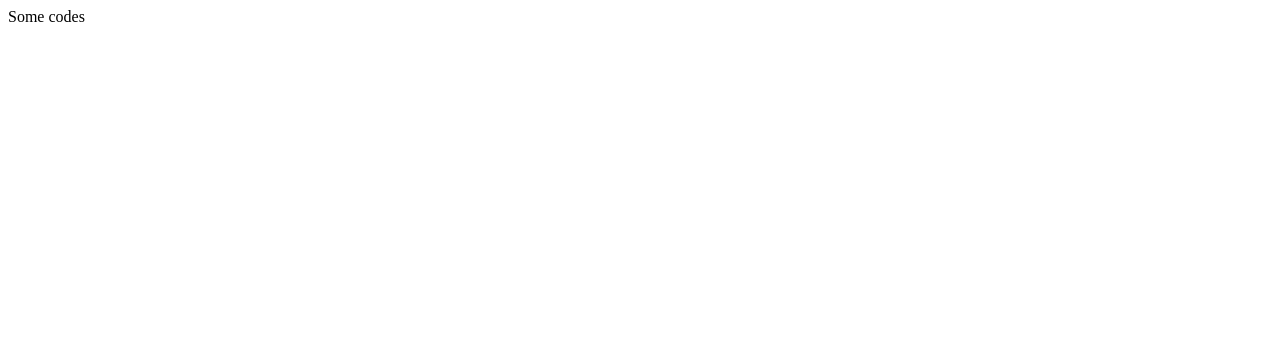
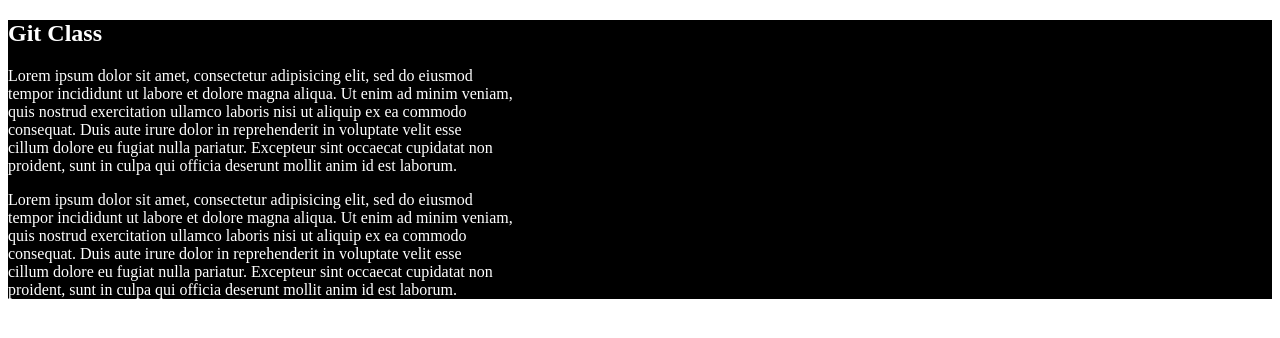
Before and after one commit to Benwaz78/student_repo, a plain HTML site: page index.htm in a window 1280 px wide. Drawn offline with Linux system fonts and the light colour scheme.

Commit message:
make some changes

```diff
--- a/index.htm
+++ b/index.htm
@@ -1 +1,29 @@
-Some codes
+<!DOCTYPE html>
+<html lang="en">
+<head>
+	<link rel="stylesheet" type="text/css" href="style.css">
+	<title>Home</title>
+</head>
+<body>
+	<section class="caleb">
+		<h2>Git Class</h2>
+		<p>
+			Lorem ipsum dolor sit amet, consectetur adipisicing elit, sed do eiusmod<br>
+			tempor incididunt ut labore et dolore magna aliqua. Ut enim ad minim veniam,<br>
+			quis nostrud exercitation ullamco laboris nisi ut aliquip ex ea commodo<br>
+			consequat. Duis aute irure dolor in reprehenderit in voluptate velit esse<br>
+			cillum dolore eu fugiat nulla pariatur. Excepteur sint occaecat cupidatat non<br>
+			proident, sunt in culpa qui officia deserunt mollit anim id est laborum.
+		</p>
+		<p>
+			Lorem ipsum dolor sit amet, consectetur adipisicing elit, sed do eiusmod<br>
+			tempor incididunt ut labore et dolore magna aliqua. Ut enim ad minim veniam,<br>
+			quis nostrud exercitation ullamco laboris nisi ut aliquip ex ea commodo<br>
+			consequat. Duis aute irure dolor in reprehenderit in voluptate velit esse<br>
+			cillum dolore eu fugiat nulla pariatur. Excepteur sint occaecat cupidatat non<br>
+			proident, sunt in culpa qui officia deserunt mollit anim id est laborum.
+		</p>
+	</section>
+
+</body>
+</html>
--- a/style.css
+++ b/style.css
@@ -0,0 +1,4 @@
+.caleb{
+	background-color: black;
+	color: white
+}
```
